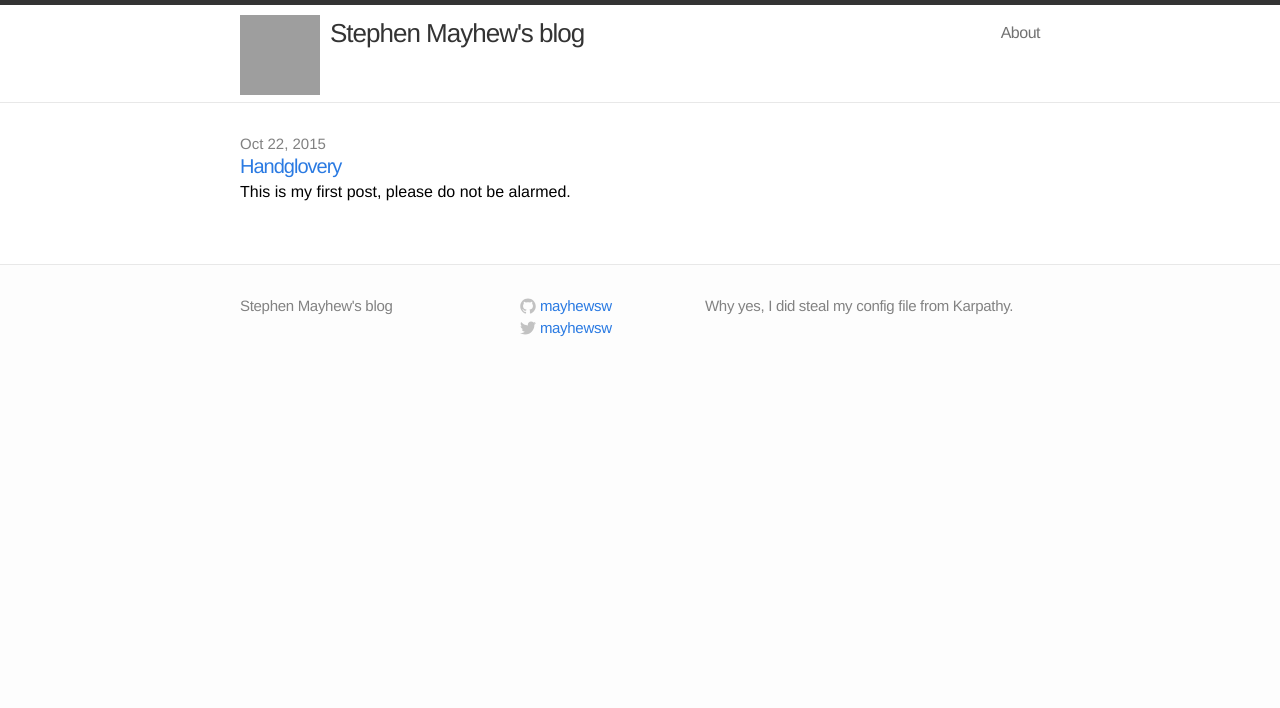
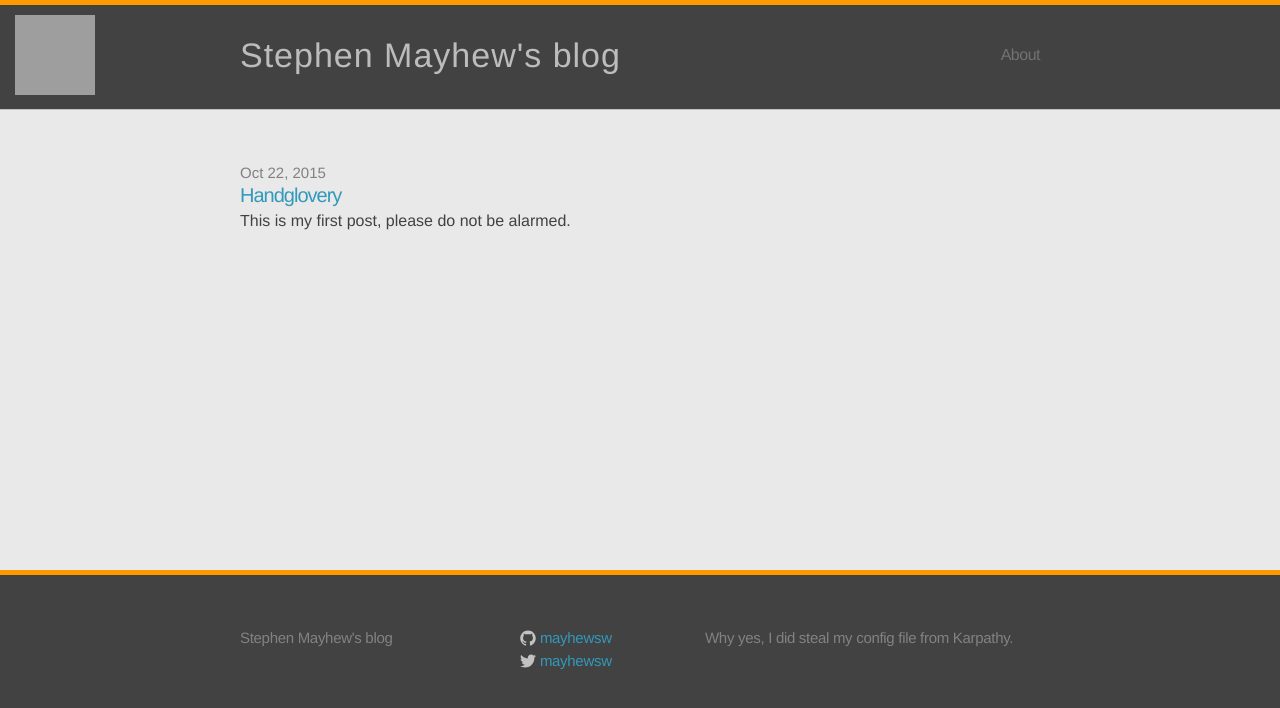
Before and after one commit to mayhewsw/mayhewsw.github.io, a Jekyll site: the page built from index.html, in a window 1280 px wide. Shown: the top 708 px of the page. Built offline with Jekyll 4.4.1, drawn with Linux system fonts in a browser that asks for light colours; Markdown is read by kramdown in place of the engine named in the settings; grey boxes are pictures that could not be loaded.

Commit message:
Updated style significantly

```diff
--- a/_includes/header.html
+++ b/_includes/header.html
@@ -8,24 +8,13 @@
 
   <div class="wrap">
 
-    <div style="float:left; margin-top:10px; margin-right:10px;">
-    <a href="http://github.com/mayhewsw"><img src="https://s.gravatar.com/avatar/0fc9410e035c29e3ed7d07465c27f68a?s=80" /></a>
+    <div class="sidematter">
+    <a href="http://mayhewsw.github.io"><img src="https://s.gravatar.com/avatar/0fc9410e035c29e3ed7d07465c27f68a?s=80" /></a>
     </div>
 
     <a class="site-title" href="{{ site.baseurl }}/">{{ site.title }}</a>
 
     <nav class="site-nav">
-      <a href="#" class="menu-icon">
-        <svg version="1.1" xmlns="http://www.w3.org/2000/svg" xmlns:xlink="http://www.w3.org/1999/xlink" x="0px" y="0px"
-           viewBox="0 0 18 15" enable-background="new 0 0 18 15" xml:space="preserve">
-          <path fill="#505050" d="M18,1.484c0,0.82-0.665,1.484-1.484,1.484H1.484C0.665,2.969,0,2.304,0,1.484l0,0C0,0.665,0.665,0,1.484,0
-            h15.031C17.335,0,18,0.665,18,1.484L18,1.484z"/>
-          <path fill="#505050" d="M18,7.516C18,8.335,17.335,9,16.516,9H1.484C0.665,9,0,8.335,0,7.516l0,0c0-0.82,0.665-1.484,1.484-1.484
-            h15.031C17.335,6.031,18,6.696,18,7.516L18,7.516z"/>
-          <path fill="#505050" d="M18,13.516C18,14.335,17.335,15,16.516,15H1.484C0.665,15,0,14.335,0,13.516l0,0
-            c0-0.82,0.665-1.484,1.484-1.484h15.031C17.335,12.031,18,12.696,18,13.516L18,13.516z"/>
-        </svg>
-      </a>
       <div class="trigger">
         {% for page in site.pages %}
           {% if page.title %}<a class="page-link" href="{{ page.url | prepend: site.baseurl }}">{{ page.title }}</a>{% endif %}
--- a/css/main.css
+++ b/css/main.css
@@ -3,19 +3,22 @@
   padding: 0;
 }
 
-html, body { height: 100%; }
+html, body {
+  height: 100%;
+  color: #424242;
+}
 
 body {
   font-family: Helvetica, Arial, sans-serif;
   font-size: 16px;
   line-height: 1.5;
   font-weight: 300;
-  background-color: #fdfdfd;
+  background-color: #424242;
 }
 
 h1, h2, h3, h4, h5, h6 { font-size: 100%; font-weight: 400; }
 
-a         { color: #2a7ae2; text-decoration: none; }
+a         { color: #3299BB; text-decoration: none; }
 a:hover   { color: #000; text-decoration: underline; }
 a:visited { color: #205caa; }
 
@@ -26,10 +29,21 @@ a:visited { color: #205caa; }
 .wrap:after { clear: both; }
 .wrap {
   max-width: 800px;
-  padding: 0 30px;
+  padding: 22px 30px 0 30px;
   margin: 0 auto;
   zoom: 1;
 }
+
+/* From default.css */
+
+
+div.sidematter {
+    position:fixed;
+    top:15px;
+    left:15px;
+}
+
+/* End default.css */
 
 
 /* Layout Styles */
@@ -38,23 +52,27 @@ a:visited { color: #205caa; }
 /* Site header */
 
 .site-header {
-  border-top: 5px solid #333;
-  border-bottom: 1px solid #e8e8e8;
-  min-height: 56px;
-  background-color: white;
+  border-top: 5px solid #FF9900;
+  border-bottom: 1px solid #c1c1c1;
+  min-height: 104px;
+  color: #BCBCBC;
+  background-color: #424242;
 }
 
 .site-title,
 .site-title:hover,
 .site-title:visited {
   display: block;
-  color: #333;
-  font-size: 26px;
-  letter-spacing: -1px;
+  color: #BCBCBC;
+  font-size: 34px;
+  letter-spacing: 1px;
   float: left;
   line-height: 56px;
   position: relative;
   z-index: 1;
+  text-decoration: none;
+  font-family: Helvetica Neue, Helvetica;
+  font-weight: 100;
 }
 
 .site-nav {
@@ -73,8 +91,9 @@ a:visited { color: #205caa; }
 /* Site footer */
 
 .site-footer {
-  border-top: 1px solid #e8e8e8;
+  border-top: 5px solid #FF9900;
   padding: 30px 0;
+  background-color: #424242;
 }
 
 .footer-heading {
@@ -134,7 +153,8 @@ a:visited { color: #205caa; }
 
 .page-content {
   padding: 30px 0;
-  background-color: #fff;
+  background-color: #E9E9E9;
+  min-height: 400px;
 }
 
 
@@ -225,7 +245,7 @@ a:visited { color: #205caa; }
 .post pre,
 .post code {
   border: 1px solid #d5d5e9;
-  background-color: #eef;
+  background-color: #f9f9f9;
   padding: 8px 12px;
   -webkit-border-radius: 3px;
   -moz-border-radius: 3px;
@@ -365,7 +385,7 @@ a:visited { color: #205caa; }
 
 @media screen and (max-width: 600px) {
 
-  .wrap { padding: 0 12px; }
+  .wrap { padding: 22px 12px 0px 12px; }
 
   .site-nav {
     position: fixed;
```
Also changed, not shown: css/default.css (deleted, +0 -37 lines).
